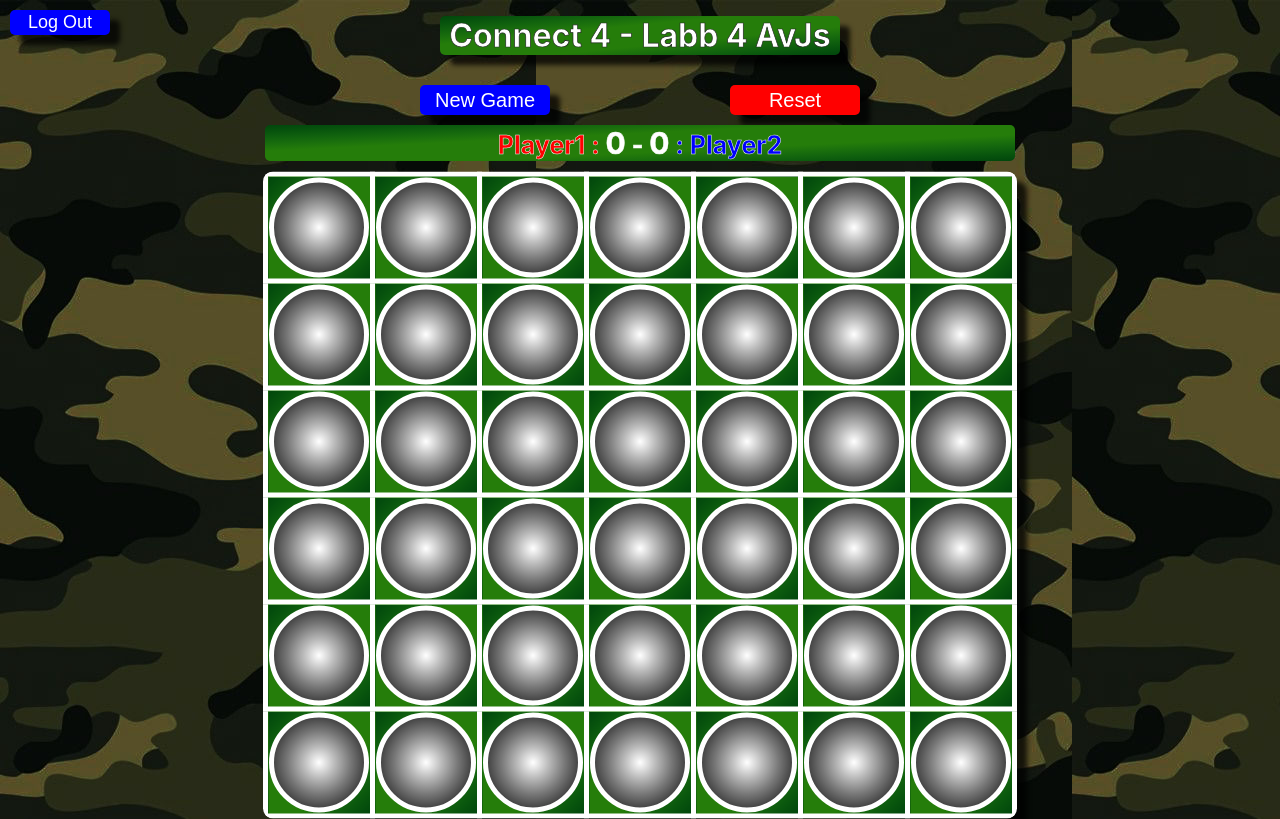
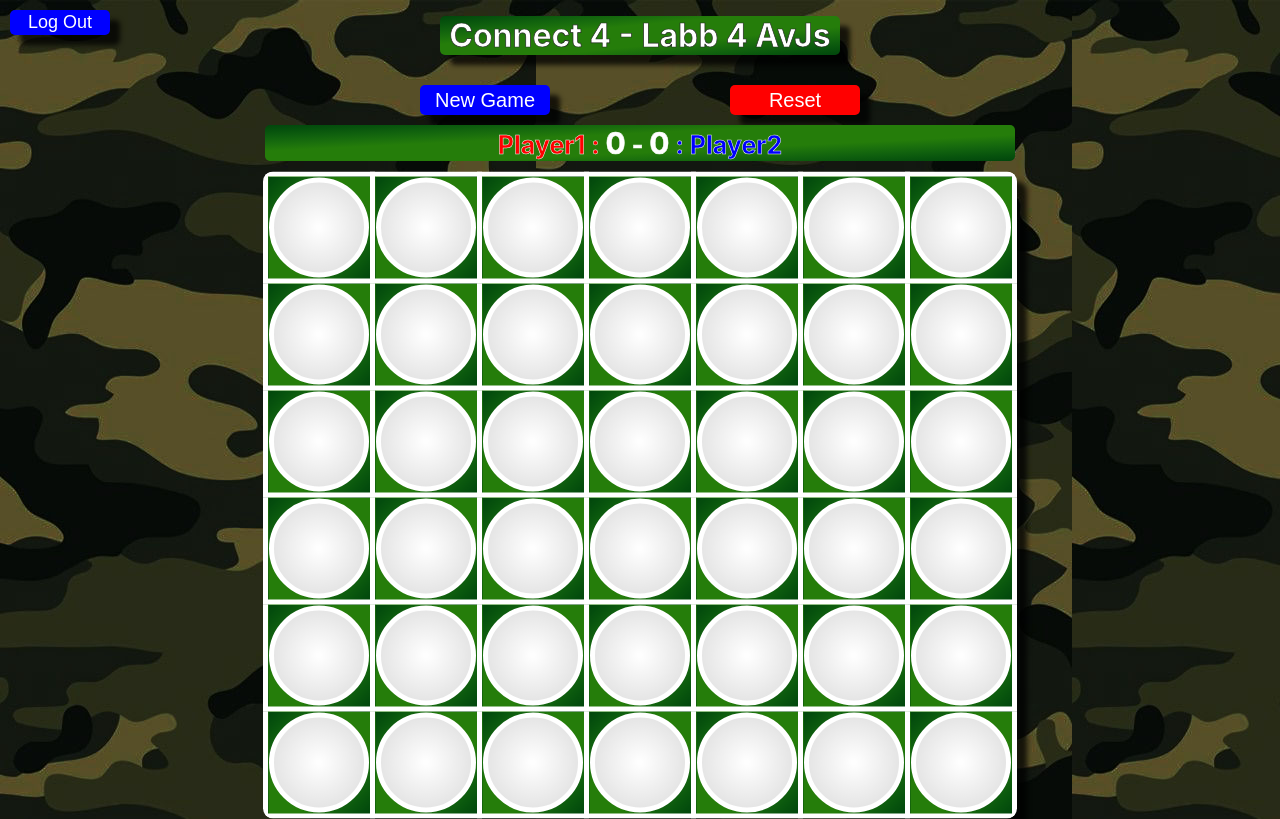
Before and after one commit to JonasLarsson78/mandatory-advanced-js4, a React (Create React App) app: page / in a window 1280 px wide. Both pictures are taken after a click on the button "Play". Built offline with nearby package versions, Linux system fonts and the light colour scheme.

Commit message:
css marker color

```diff
--- a/src/App.css
+++ b/src/App.css
@@ -100,7 +100,7 @@ body{
     width: 90px;
     height: 90px;
     border-radius: 90px;
-    background-color: white;
+    background: radial-gradient(circle, rgba(255,255,255,1) 0%, rgba(218,218,218,1) 100%, rgba(255,255,255,1) 100%);
     border: 5px solid white;
     cursor: pointer;
 }
--- a/src/App.js
+++ b/src/App.js
@@ -149,13 +149,13 @@ function Board (props){
   }
 
   const renderBoard = (row, index) =>{
-    let redDiv = <div style={{ backgroundImage: "radial-gradient(circle, #340101, #630011, #960015, #ca0013, #ff0000)"}} id={trCount.toString() + (index)} className="div" onClick={press}/>
-    let blueDiv = <div style={{ backgroundImage: "radial-gradient(circle, #010134, #001164, #001697, #0015cb, #2c00ff)"}} id={trCount.toString() + (index)} className="div" onClick={press}/>
+    let redDiv = <div style={{ backgroundImage: "radial-gradient(circle,  #750101, #9e001a, #c0001a, #db0016, #ff0000)", border: "5px solid darkred"}} id={trCount.toString() + (index)} className="div" onClick={press}/>
+    let blueDiv = <div style={{ backgroundImage: "radial-gradient(circle, #00007e, #001a9e, #001dc0, #0015cb, #2c00ff)", border: "5px solid darkblue"}} id={trCount.toString() + (index)} className="div" onClick={press}/>
 
 
     if (!row.includes(null)){
-      redDiv = <div style={{ backgroundImage: "radial-gradient(circle, #340101, #630011, #960015, #ca0013, #ff0000)"}} id={trCount.toString() + (index)} className="div" onClick={press} disabled/>
-      blueDiv = <div style={{ backgroundImage: "radial-gradient(circle, #010134, #001164, #001697, #0015cb, #2c00ff)"}} id={trCount.toString() + (index)} className="div" onClick={press} disabled/>
+      redDiv = <div style={{ backgroundImage: "radial-gradient(circle,  #750101, #9e001a, #c0001a, #db0016, #ff0000)", border: "5px solid darkred"}} id={trCount.toString() + (index)} className="div" onClick={press} disabled/>
+      blueDiv = <div style={{ backgroundImage: "radial-gradient(circle, #00007e, #001a9e, #001dc0, #0015cb, #2c00ff#010134, #001164, #001697, #0015cb, #2c00ff)", border: "5px solid darkblue"}} id={trCount.toString() + (index)} className="div" onClick={press} disabled/>
     }
 
     let rows = row.map((x, index) => {
@@ -175,7 +175,7 @@ function Board (props){
       }
       return(
         <td className="td" key={index + 1}>
-          <div style={{ backgroundImage: "radial-gradient(circle, #ffffff, #b9b9b9, #777777, #3b3b3b, #000000)"}} id={trCount.toString() + (index)} className="div" onClick={press}/>
+          <div style={{ }} id={trCount.toString() + (index)} className="div" onClick={press}/>
         </td>
     );
     })
```
